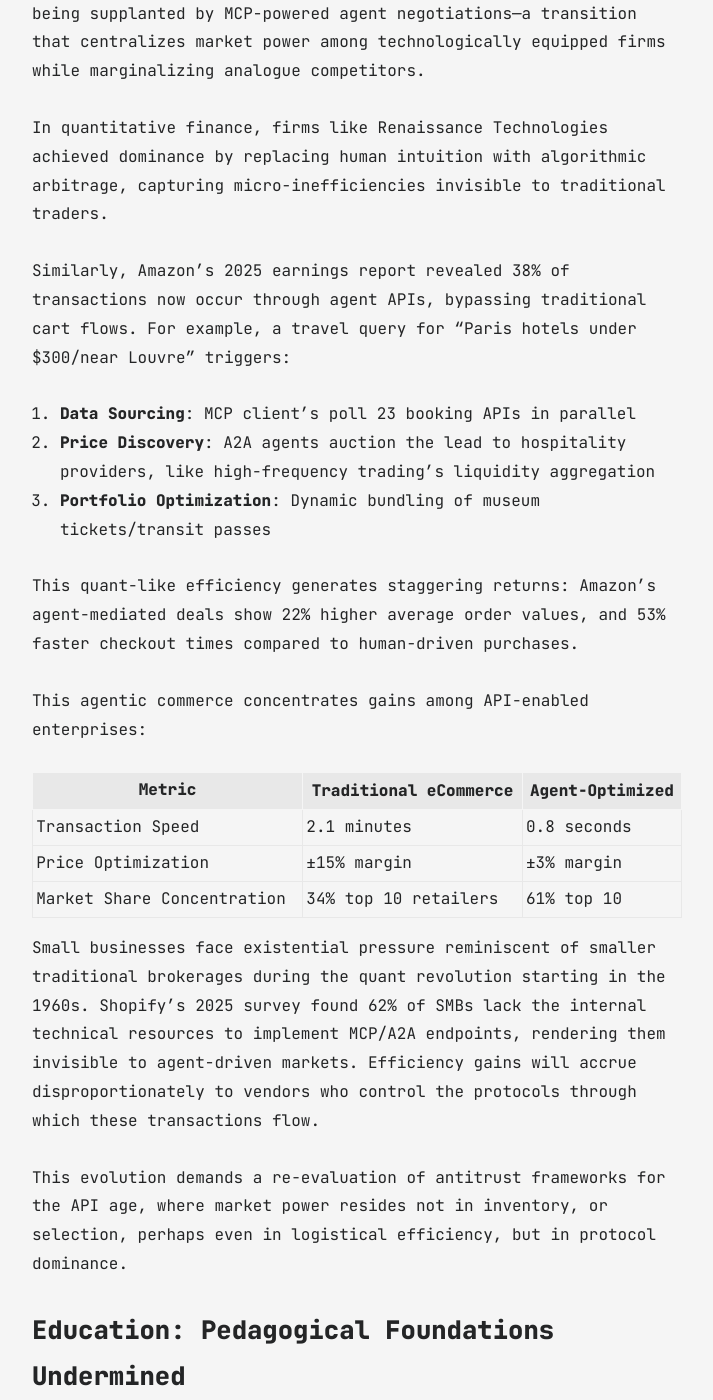
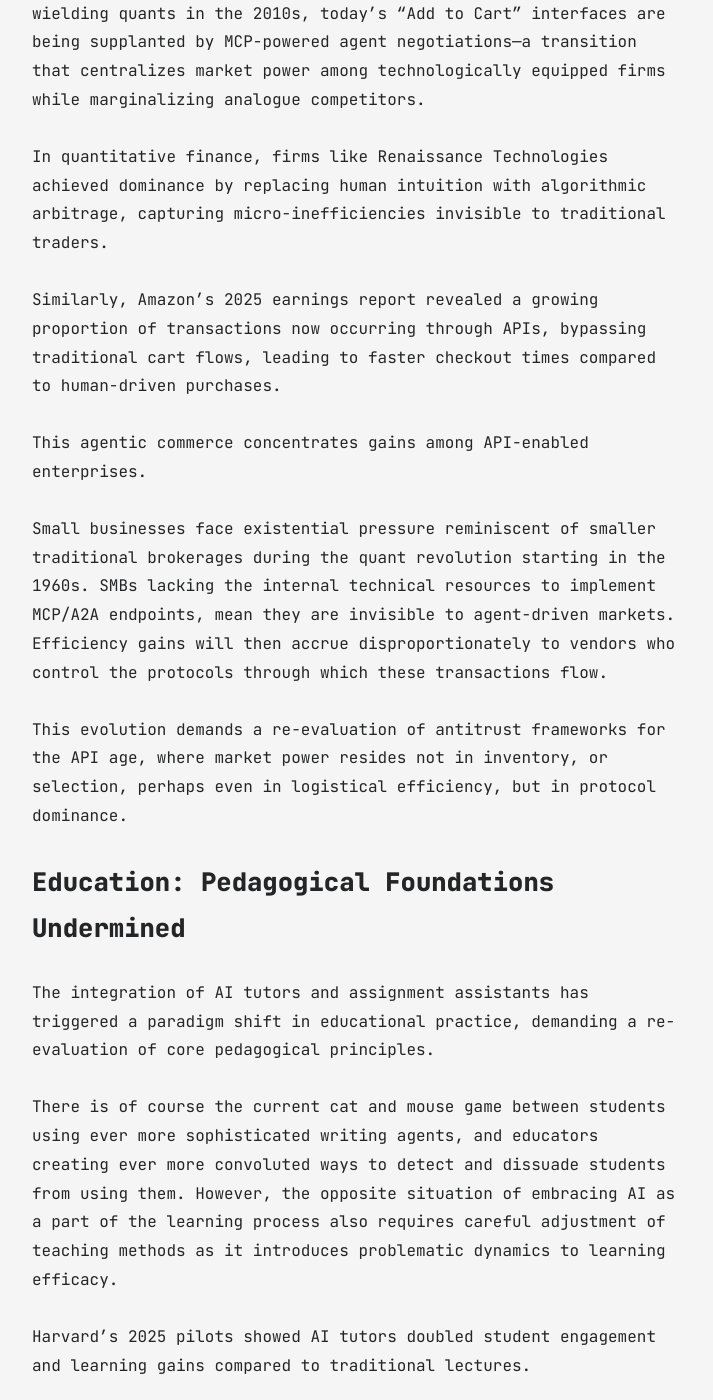
Before and after one commit to dr-robert-li/jekyll-blog, a Jekyll site: the page built from all_collections/_posts/2025-04-25-a2a-internet.md, in a window 1280 px wide and 1400 px high, scrolled down 8424 px. Shown: the whole window, without its empty margins (283-996 px from the left). Built offline with Jekyll 4.4.1, drawn with Linux system fonts in a browser that asks for light colours; some of the changed text lies outside the part shown.

Commit message:
a2a post - corrections

```diff
--- a/all_collections/_posts/2025-04-25-a2a-internet.md
+++ b/all_collections/_posts/2025-04-25-a2a-internet.md
@@ -41,7 +41,7 @@
 
 The technical architecture of tomorrow’s agentic web is being built today through complementary protocols.
 
-Anthropic’s MCP, launched in late 2024 as an open standard, solves the “M×N” integration problem that previously required custom connectors between individual AI models and data sources. By providing a universal JSON-RPC interface to *serve* tools, resources, and shaping prompts by templating, MCP allows any compliant AI system to dynamically access external data and execute actions—from querying SQL databases to posting Slack messages—through standardized client-server interactions. Crucially, MCP’s security model enforces granular permissions and local-first execution, ensuring sensitive enterprise data remains under organizational control even as models gain contextual awareness.
+Anthropic’s MCP, launched in late 2024 as an open standard, solves the “M×N” integration problem that previously required custom connectors between individual AI models and data sources. By providing a universal JSON-RPC interface to *serve* tools, and SDKs to access resources, and prompt templates via standardized endpoints, MCP allows any compliant AI system to dynamically access external data and execute actions—from querying SQL databases to posting Slack messages—through standardized client-server interactions. Crucially, MCP’s security model enforces granular permissions and local-first execution, ensuring sensitive enterprise data remains under organizational control even as models gain contextual awareness.
 
 On the client-side, Google’s A2A protocol, just released in April 2025, addresses the orthogonal challenge of inter-agent coordination. Where MCP vertically integrates individual AI systems with tools, A2A enables horizontal collaboration between autonomous agents through three core components:
 
@@ -75,7 +75,7 @@
 
 Agent feeds deliver equivalent information in sub-10KB payloads.
 
-The engineering implications are stark: during the 2025 holiday season, Shopify noted merchants using dual architectures reported 92% faster API response times and incurred 40% lower cloud infrastructure costs compared to traditional sites, as non-human agents were redirected to these much more efficient data feeds.
+The engineering implications could be stark: using dual architectures would lead to resources more appropriately deployed to minimize API response times while reducing cloud infrastructure costs compared to traditional sites which see non-human user agents as adversarial, instead redirecting them to these much more efficient data feeds, which also increase the prominence of this data in generated outputs.
 
 In my mind, this transition also mirrors earlier platform shifts—desktop to mobile first design requiring much more compact methods of data presentation—but with greater speed (and isn't a JSON response, right now, the ultimate compact presentation of data?).
 
@@ -98,13 +98,13 @@
 
 In response, media conglomerates have started experimenting with three survival strategies:
 
-1. **Provenance Watermarking**: The Washington Post’s “FactChain” system embeds blockchain signatures into content, allowing agents to verify authenticity while generating summaries. Early trials show 23% higher citation rates for watermarked articles in AI outputs indicating higher prominence using programmatic provenance.
-2. **Microlensing APIs**: Axel Springer’s per-summary licensing model charges $0.0001 per API call, mirroring Spotify’s micro-royalty approach. Despite initial agent traffic drops, the program stabilized at 54% of pre-monetization levels within six months.
+1. **Provenance Watermarking**: The open source “FactChain” system embeds blockchain signatures into content, allowing agents to verify authenticity while generating summaries. Studies have shown this approach increases prominence in agent-generated summaries.
+2. **Microlensing APIs**: Axel Springer’s per-summary licensing model mirrors Spotify’s micro-royalty approach. Despite initial agent traffic drops, the program stabilized at 54% of pre-monetization levels within six months.
 3. **Affiliate 2.0**: Amazon’s A2A product graph enables commission payouts when agents recommend products, bypassing traditional affiliate links. During Q3 2025, this contributed $380M to Amazon’s bottom line.
 
-We are just at the start of reinventing monetization models for agent-based interactions, and so there are still limitations to the current approaches.
+We are just at the start of reinventing monetization models for agent-based interactions, and so there are still problems in implementing these current approaches.
 
-When The New York Times attempted the same Axel Springer inspired dynamic paywalls for agent access—$0.01 per summary for basic content, $0.05 for investigative reports—the increased cost to companies such as Perplexity and OpenAI led to legal challenges emerging over fair use exemptions.
+When The New York Times attempted the same Axel Springer inspired dynamic paywalls for agent access—$0.01 per summary for basic content, $0.05 for investigative reports—it spawned legal suits over fair use exemptions.
 
 The ensuing court battle highlights the precarious balance between the sustainability of media creators and the voracious appetite of AI companies and the models they train (that power these agentic interactions).
 
@@ -122,23 +122,11 @@
 
 In quantitative finance, firms like Renaissance Technologies achieved dominance by replacing human intuition with algorithmic arbitrage, capturing micro-inefficiencies invisible to traditional traders.
 
-Similarly, Amazon’s 2025 earnings report revealed 38% of transactions now occur through agent APIs, bypassing traditional cart flows. For example, a travel query for “Paris hotels under $300/near Louvre” triggers:
+Similarly, Amazon’s 2025 earnings report revealed a growing proportion of transactions now occurring through APIs, bypassing traditional cart flows, leading to faster checkout times compared to human-driven purchases.
 
-1. **Data Sourcing**: MCP client's poll 23 booking APIs in parallel
-2. **Price Discovery**: A2A agents auction the lead to hospitality providers, like high-frequency trading’s liquidity aggregation
-3. **Portfolio Optimization**: Dynamic bundling of museum tickets/transit passes
+This agentic commerce concentrates gains among API-enabled enterprises.
 
-This quant-like efficiency generates staggering returns: Amazon’s agent-mediated deals show 22% higher average order values, and 53% faster checkout times compared to human-driven purchases.
-
-This agentic commerce concentrates gains among API-enabled enterprises:
-
-| **Metric**               | Traditional eCommerce | Agent-Optimized |
-|--------------------------|-----------------------|-----------------|
-| Transaction Speed         | 2.1 minutes           | 0.8 seconds     |
-| Price Optimization        | ±15% margin           | ±3% margin      |
-| Market Share Concentration| 34% top 10 retailers  | 61% top 10      |
-
-Small businesses face existential pressure reminiscent of smaller traditional brokerages during the quant revolution starting in the 1960s. Shopify’s 2025 survey found 62% of SMBs lack the internal technical resources to implement MCP/A2A endpoints, rendering them invisible to agent-driven markets. Efficiency gains will accrue disproportionately to vendors who control the protocols through which these transactions flow.
+Small businesses face existential pressure reminiscent of smaller traditional brokerages during the quant revolution starting in the 1960s. SMBs lacking the internal technical resources to implement MCP/A2A endpoints, mean they are invisible to agent-driven markets. Efficiency gains will then accrue disproportionately to vendors who control the protocols through which these transactions flow.
 
 This evolution demands a re-evaluation of antitrust frameworks for the API age, where market power resides not in inventory, or selection, perhaps even in logistical efficiency, but in protocol dominance.
 
@@ -148,9 +136,9 @@
 
 There is of course the current cat and mouse game between students using ever more sophisticated writing agents, and educators creating ever more convoluted ways to detect and dissuade students from using them. However, the opposite situation of embracing AI as a part of the learning process also requires careful adjustment of teaching methods as it introduces problematic dynamics to learning efficacy.
 
-Harvard’s 2025 pilot replacing 30% of TA hours with tutor agents revealed paradoxical outcomes. While grading speed increased 42%, high-income students using premium agents scored 15% higher on essays, exacerbating achievement gaps.
+Harvard’s 2025 pilots showed AI tutors doubled student engagement and learning gains compared to traditional lectures.
 
-More troublingly, 68% of students demonstrated *agentic dependency*- in that they could not explain agent-generated feedback, suggesting surface-level competency is masking deficiencies in deeper understanding.
+Troublingly, though, 68% of students demonstrated *agentic dependency*- in that they could not explain agent-generated feedback, suggesting surface-level competency is masking deficiencies in deeper understanding.
 
 MIT’s “Glass Box Agent” initiative is attempting to remediate this through explainable AI. Tutors would expose reasoning chains via interactive node graphs, forcing students to engage with the logical structure of the reasoning process iterated by the agent, rather than passively accept its output. The pilot is showing promise with 27% higher retention rates on STEM subjects.
 
@@ -168,11 +156,11 @@
 |---------------------|---------------------|---------------------------|-----------------------------------|
 | **Search**          | Google              | Perplexity, Adept         | Dependency on agent trust scores |
 | **eCommerce**       | Amazon              | AutoCommerce, DealBot     | MCP integration debt             |
-| **Cloud**           | AWS, Azure          | MCPHost, AgentFoundry     | Legacy virtualization overhead   |
+| **Cloud**           | AWS, Azure          | AgentFoundry              | Legacy virtualization overhead   |
 
-Microsoft’s $19B acquisition of MCPHost in 2025 demonstrates this shift, prioritizing protocol control over application-layer dominance. Meanwhile, Anthropic’s decision to open-source MCP client libraries mirror Google's Android playbook—win through ecosystem ubiquity creating a monetizable marketplace, rather than directly monetization user consumption.
+Anthropic’s decision to open-source MCP client libraries mirror Google's Android playbook at the beginning of the smartphone revolution—that is to win through ecosystem ubiquity creating a monetizable marketplace, rather than directly monetization user consumption, demonstrating the prioritizing of protocol control over application-layer dominance.
 
-Other governments are pursuing more regulated approaches.
+Other governments are also proposing different regulatory frameworks.
 
 For example, China’s “Great Agent Wall” mandates all domestic A2A traffic route through state-approved hubs, creating a splinter agentic web, very similar to the currently splintered web ecosystem behind the current "Great Firewall of China".
 
@@ -249,13 +237,7 @@
 
 China’s “Great Agent Wall” routes all A2A traffic through state-sanctioned hubs, enabling real-time content filtering. Conversely, Iceland’s “Free Agent Zone” exempts non-commercial AI from most regulations, attracting experimental projects like decentralized autonomous universities. The EU treats AI adversarially under its AI Act—categorizing systems by threat level and mandating strict compliance checks for high-risk applications through centralized bodies like the AI Office. The US adopts a lighter touch, self-regulated approach, relying on sector-specific guidance from agencies like the FTC and voluntary corporate commitments.
 
-It is yet unknown how ecosystems will harmonize to these different regulatory environments, but the Barcelona Protocol—a proposed global standard for agent-content interactions—seeks to harmonize these approaches through:
-
-- **Source watermarking**: Cryptographic signatures in all machine-readable content
-- **Fiduciary rules**: Legally binding agent obligations to prioritize user wellbeing
-- **Audit trails**: Immutable logs of training data sources and decision pathways
-
-Enforcement remains problematic. While INTERPOL’s “AI Agent Watch” facilitates cross-border investigations, its reliance on voluntary participation limits its effectiveness.
+Enforcement, though, remains problematic. While INTERPOL’s “AI Agent Watch” facilitates cross-border investigations, its reliance on voluntary participation limits its effectiveness.
 
 ### **Democratizing Agent Use**
 
```
